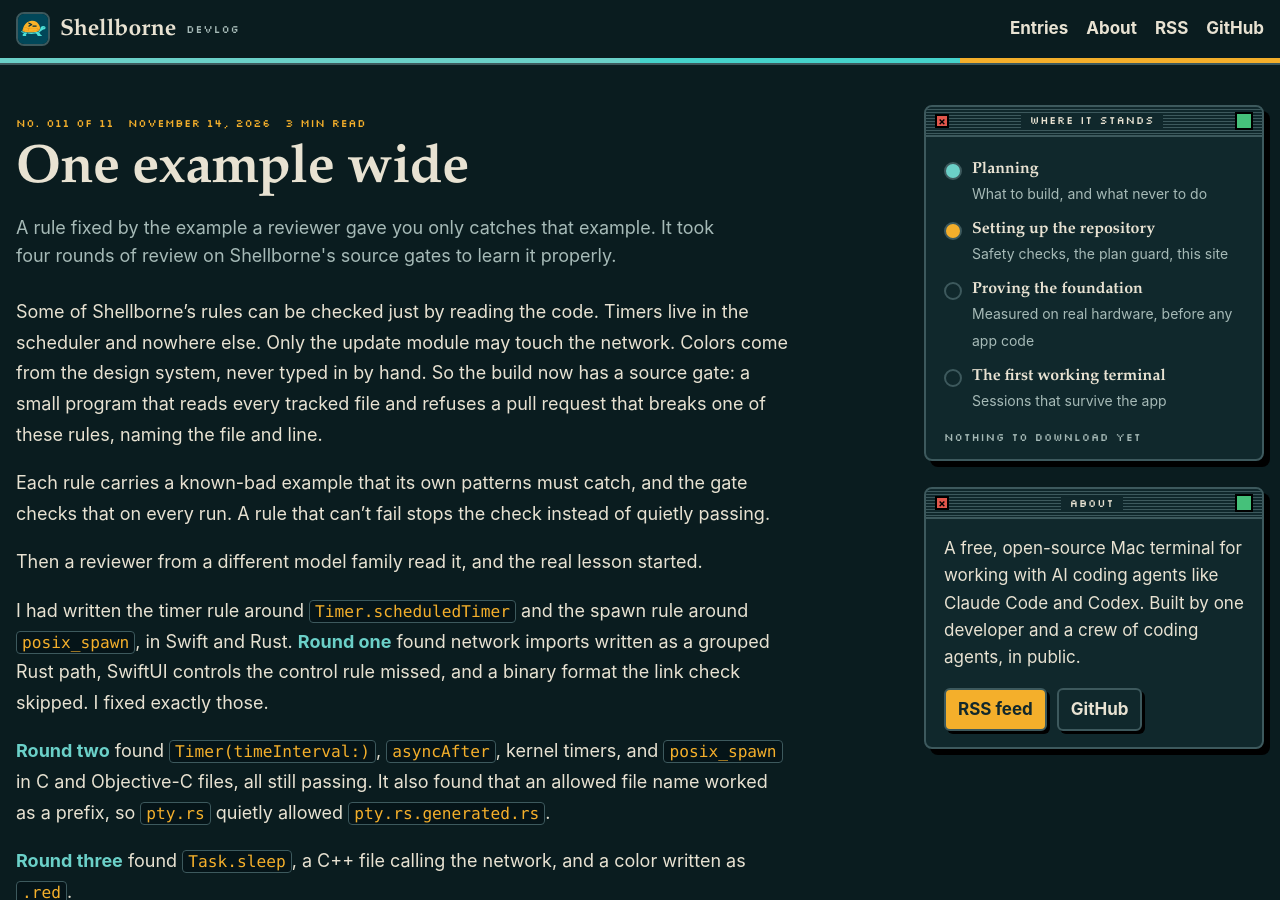
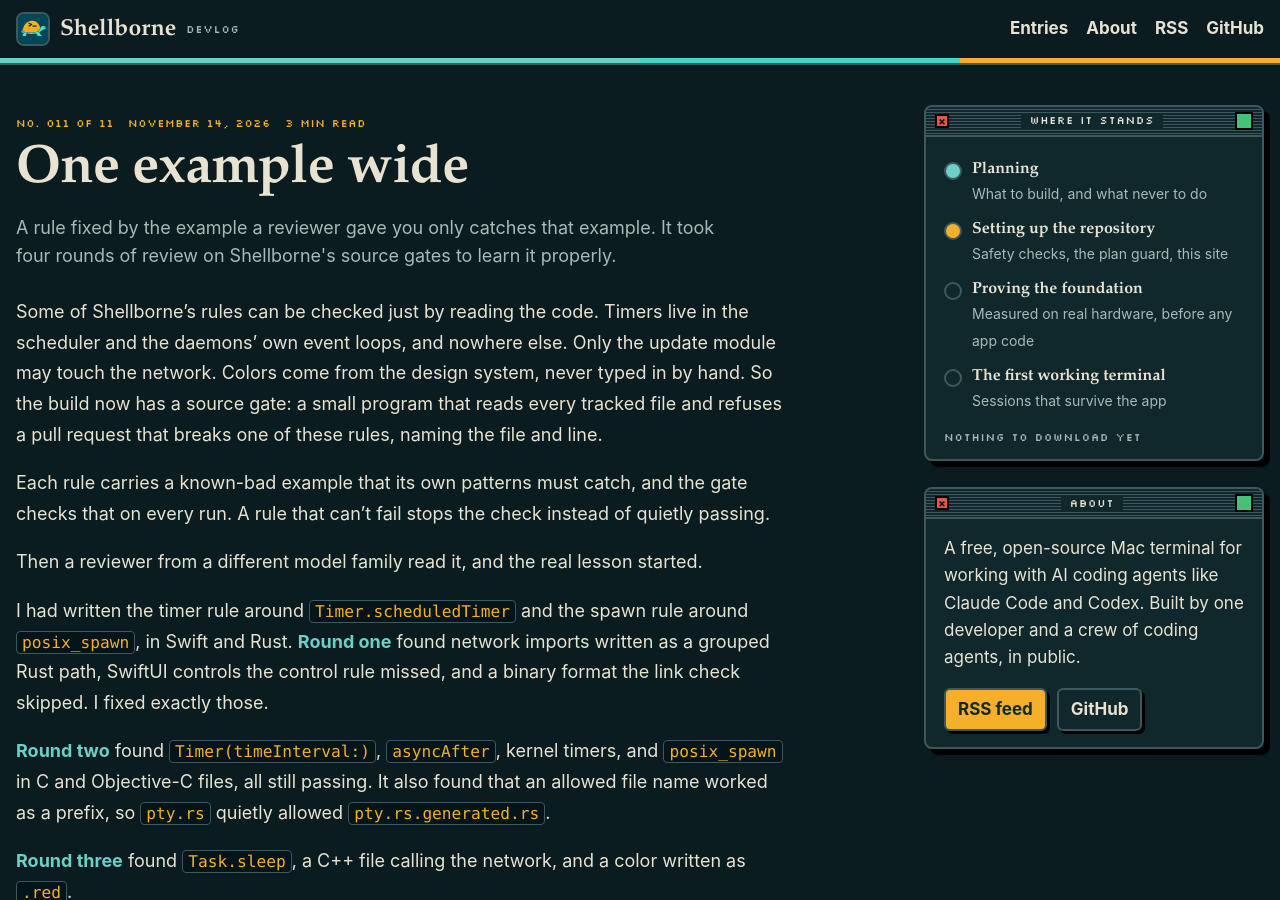
Before and after one commit to VetSecItPro/shellborne, a Jekyll site: the page built from docs/_posts/2026-11-13-one-example-wide.md, in a window 1280 px wide and 900 px high. Built offline with Jekyll 4.4.1, drawn with Linux system fonts in a browser that asks for light colours.

Commit message:
Devlog: name the timer homes exactly
The post said timers live only in the scheduler; the source gate also
allows the daemons' own event loops, so the sentence now says so.

Plan-Step: P0.9.1
Signed-off-by: VetSecItPro <176828425+VetSecItPro@users.noreply.github.com>

```diff
--- a/docs/_posts/2026-11-13-one-example-wide.md
+++ b/docs/_posts/2026-11-13-one-example-wide.md
@@ -4,7 +4,7 @@ date: 2026-11-13 23:50:00 -0600
 title: One example wide
 description: A rule fixed by the example a reviewer gave you only catches that example. It took four rounds of review on Shellborne's source gates to learn it properly.
 ---
-Some of Shellborne's rules can be checked just by reading the code. Timers live in the scheduler and nowhere else. Only the update module may touch the network. Colors come from the design system, never typed in by hand. So the build now has a source gate: a small program that reads every tracked file and refuses a pull request that breaks one of these rules, naming the file and line.
+Some of Shellborne's rules can be checked just by reading the code. Timers live in the scheduler and the daemons' own event loops, and nowhere else. Only the update module may touch the network. Colors come from the design system, never typed in by hand. So the build now has a source gate: a small program that reads every tracked file and refuses a pull request that breaks one of these rules, naming the file and line.
 
 Each rule carries a known-bad example that its own patterns must catch, and the gate checks that on every run. A rule that can't fail stops the check instead of quietly passing.
 
```
